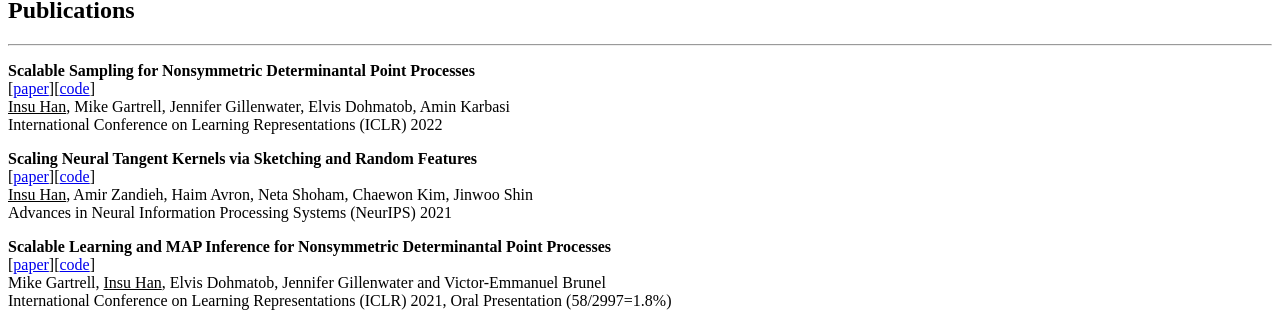
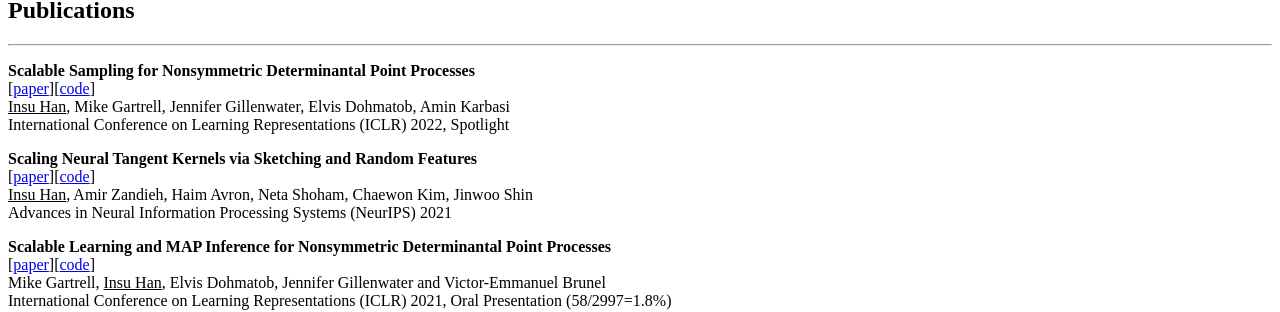
Before and after one commit to insuhan/insuhan.github.io, a Jekyll site: the page built from _posts/2019-10-12-about-me.markdown, in a window 1280 px wide. Shown: the part 1446-1758 px from the top of the page. Built offline with Jekyll 4.4.1, drawn with Linux system fonts in a browser that asks for light colours; a style sheet for code colours, icons or effects is not loaded.

Commit message:
Update 2019-10-12-about-me.markdown

```diff
--- a/_posts/2019-10-12-about-me.markdown
+++ b/_posts/2019-10-12-about-me.markdown
@@ -39,7 +39,7 @@ I am a recipient of [Microsoft Research Asia Fellowship 2019]. <br/>
 **Scalable Sampling for Nonsymmetric Determinantal Point Processes** <br/>
 [[paper][ndpp_sampling_paper]][[code][ndpp_sampling_code]]<br/>
 <U>Insu Han</U>, Mike Gartrell, Jennifer Gillenwater, Elvis Dohmatob, Amin Karbasi<br/>
-International Conference on Learning Representations (ICLR) 2022
+International Conference on Learning Representations (ICLR) 2022, Spotlight
 <br/>
 
 
@@ -87,7 +87,7 @@ SIAM Journal on Scientific Computing (SISC) 2017
 <U>Insu Han</U>, Dmitry Malioutov, and Jinwoo Shin <br/>
 International Conference on Machine Learning (ICML) 2015
 
-[ndpp_sampling_paper]: https://arxiv.org/pdf/2201.08417.pdf
+[ndpp_sampling_paper]: https://openreview.net/forum?id=BB4e8Atc1eR
 [ndpp_sampling_code]: https://github.com/insuhan/nonsymmetric-dpp-sampling
 [ntk_rf_code]: https://github.com/insuhan/ntk-sketch-rf
 [dppmips_code]: https://github.com/insuhan/dppmapmips
```
